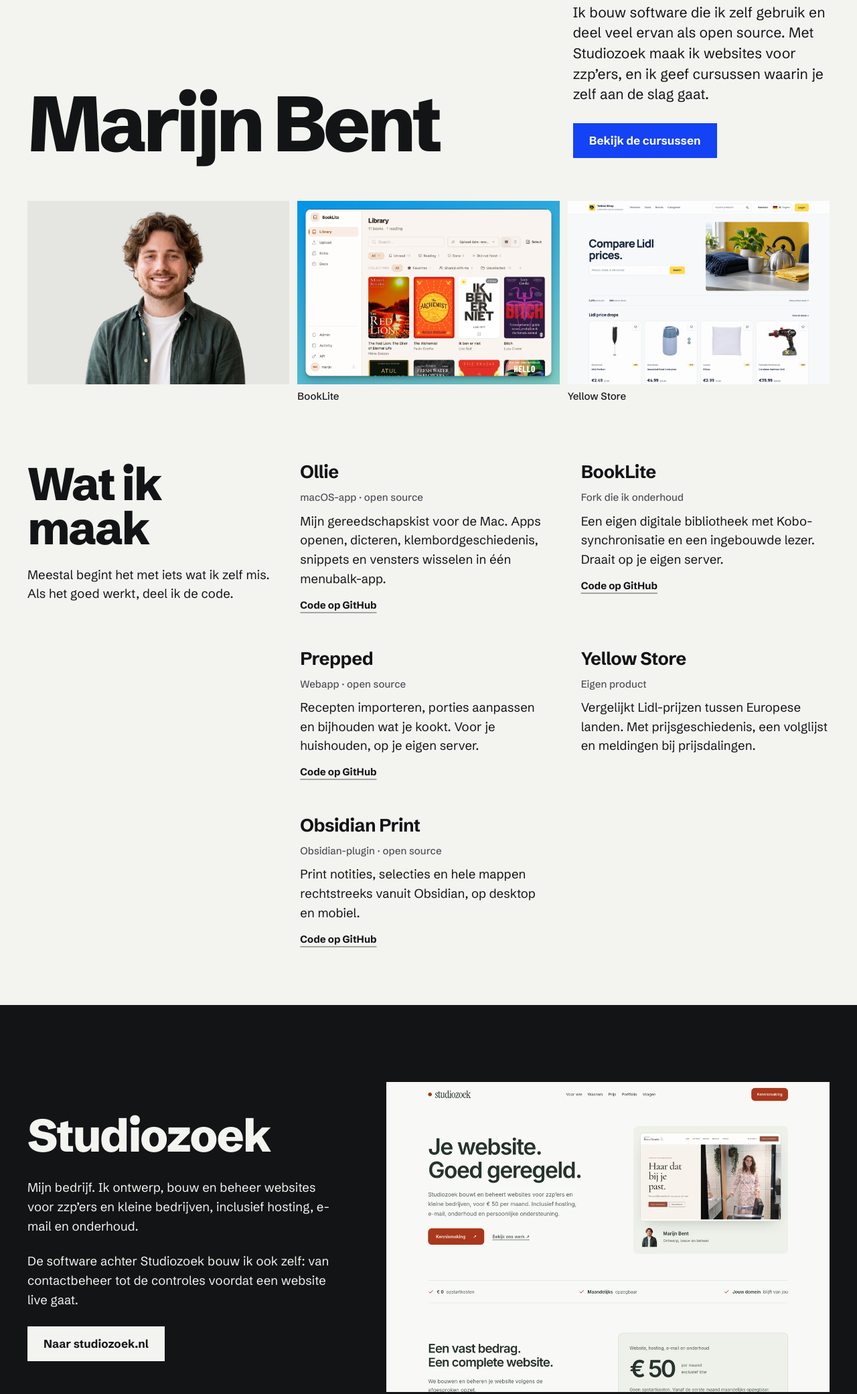
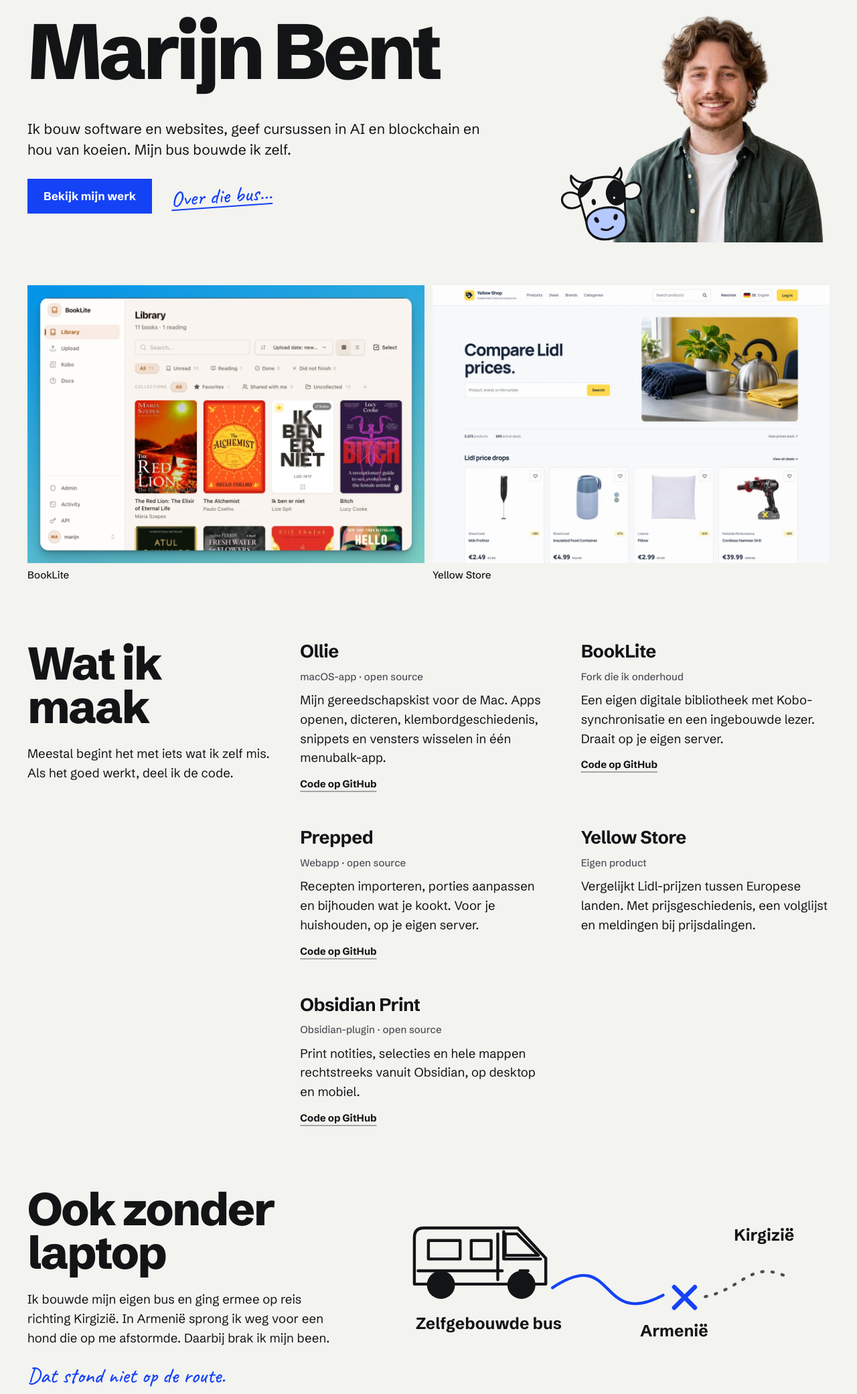
Before and after one commit to marijnbent/marijnbent, an Astro site: page / in a window 1280 px wide. Shown: the part 158-2240 px from the top of the page at 67% size. Built offline with nearby package versions, Linux system fonts and the light colour scheme; Astro itself is replaced by a stand-in of ours.

Commit message:
Geef het portfolio karakter met koe en busverhaal

```diff
--- /dev/null
+++ b/src/components/site/Cow.astro
@@ -0,0 +1,20 @@
+<div class="cow" data-cow>
+  <button type="button" class="cow-button" aria-label="Aai de koe" aria-pressed="false" hidden>
+    <img src="/cow.svg" width="180" height="160" alt="" />
+  </button>
+  <noscript><img src="/cow.svg" width="180" height="160" alt="Een getekende koe" /></noscript>
+  <span class="cow-reply scribble" role="status" aria-live="polite"></span>
+</div>
+<script>
+  for (const cow of document.querySelectorAll<HTMLElement>('[data-cow]')) {
+    const button = cow.querySelector<HTMLButtonElement>('button');
+    const reply = cow.querySelector<HTMLElement>('[role="status"]');
+    if (!button || !reply) continue;
+    button.hidden = false;
+    button.addEventListener('click', () => {
+      const happy = button.getAttribute('aria-pressed') !== 'true';
+      button.setAttribute('aria-pressed', String(happy));
+      reply.textContent = happy ? 'Boe.' : '';
+    });
+  }
+</script>
--- /dev/null
+++ b/src/components/site/VanRoute.astro
@@ -0,0 +1,13 @@
+<svg class="van-route" viewBox="0 0 600 280" role="img" aria-labelledby="van-route-title">
+  <title id="van-route-title">Een getekende bus. Reisplan: richting Kirgizië, onderbroken in Armenië.</title>
+  <g fill="none" stroke="currentColor" stroke-width="4" stroke-linecap="round" stroke-linejoin="round">
+    <path d="M38 135V72q0-13 13-13h127l38 41v35H38Z" fill="var(--ground)"/>
+    <path d="M159 64v37h50m-48-34h16l29 29h-45ZM57 76h43v25H57Zm58 0h27v25h-27Z"/>
+    <path d="M43 117h114m24 0h11M151 67v62"/>
+    <circle cx="74" cy="136" r="17" fill="var(--ink)"/><circle cx="183" cy="136" r="17" fill="var(--ink)"/>
+    <path d="M225 140c87-58 61 57 150 10" stroke="var(--accent)"/>
+    <path d="m390 139 28 28m0-28-28 28" stroke="var(--accent)" stroke-width="6"/>
+    <path d="M432 152c53-11 61-52 115-25" stroke="var(--soft)" stroke-dasharray="2 12"/>
+  </g>
+  <g font-family="Schibsted Grotesk, sans-serif" fill="currentColor" font-size="20" font-weight="700"><text x="40" y="196">Zelfgebouwde bus</text><text x="344" y="206">Armenië</text><text x="471" y="76">Kirgizië</text></g>
+</svg>
--- a/src/data/applications/genki.ts
+++ b/src/data/applications/genki.ts
@@ -17,7 +17,7 @@
       heading: 'I built a van.',
       paragraphs: [
         'I wanted to get better with my hands, so I converted a camper. I spent a lot of time figuring things out as I went.',
-        'I’ve travelled a lot. My last major trip was to Kyrgyzstan, where I broke my leg and had to change my plans.',
+        'I’ve travelled a lot. On a trip towards Kyrgyzstan, I broke my leg in Armenia while jumping away from a charging dog and had to change my plans.',
         'That’s part of why Genki interests me. I know what it’s like to be a long way from home when something goes wrong.',
       ],
       scene: 'camper',
--- a/src/layouts/SiteLayout.astro
+++ b/src/layouts/SiteLayout.astro
@@ -16,7 +16,7 @@
     <title>{title}</title>
     <meta name="description" content={description} />
     <link rel="canonical" href={canonical} />
-    <link rel="icon" href="/favicon.svg" type="image/svg+xml" />
+    <link rel="icon" href="/cow.svg" type="image/svg+xml" />
     <meta property="og:type" content="website" />
     <meta property="og:title" content={title} />
     <meta property="og:description" content={description} />
@@ -25,7 +25,7 @@
     <meta name="twitter:card" content="summary_large_image" />
     <link rel="preconnect" href="https://fonts.googleapis.com" />
     <link rel="preconnect" href="https://fonts.gstatic.com" crossorigin />
-    <link href="https://fonts.googleapis.com/css2?family=Schibsted+Grotesk:wght@400;500;700;800&display=swap" rel="stylesheet" />
+    <link href="https://fonts.googleapis.com/css2?family=Caveat:wght@500;700&family=Schibsted+Grotesk:wght@400;500;700;800&display=swap" rel="stylesheet" />
     {schema && <script type="application/ld+json" set:html={JSON.stringify(schema).replace(/</g, '\\u003c')} />}
     <script defer src="https://analytics.cowsandbytes.com/script.js" data-website-id="4effb6d5-fab0-4937-bdbc-3b3e6de7e0a5"></script>
   </head>
--- a/src/pages/index.astro
+++ b/src/pages/index.astro
@@ -3,6 +3,8 @@
 import { featuredWork, studiozoek } from '../data/work';
 import { courses, courseFacts } from '../data/courses';
 import { profile } from '../data/profile';
+import Cow from '../components/site/Cow.astro';
+import VanRoute from '../components/site/VanRoute.astro';
 const description = 'Marijn Bent bouwt software, deelt veel ervan als open source, maakt websites met Studiozoek en geeft praktische cursussen in AI en blockchain.';
 const schema = { '@context': 'https://schema.org', '@type': 'Person', '@id': 'https://marijnbent.nl/#person', name: profile.name, url: profile.website, email: profile.email, telephone: profile.phone, image: 'https://marijnbent.nl/images/site/marijn.webp', description, sameAs: [profile.github] };
 const sheet = featuredWork.filter(item => ['/booklite/', '/yellow-store/'].includes(item.href));
@@ -11,11 +13,11 @@
   <section class="hero wrap">
     <h1>Marijn Bent</h1>
     <div class="hero-intro">
-      <p>Ik bouw software die ik zelf gebruik en deel veel ervan als open source. Met Studiozoek maak ik websites voor zzp’ers, en ik geef cursussen waarin je zelf aan de slag gaat.</p>
-      <a class="button" href="/cursussen/">Bekijk de cursussen</a>
+      <p>Ik bouw software en websites, geef cursussen in AI en blockchain en hou van koeien. Mijn bus bouwde ik zelf.</p>
+      <div class="actions"><a class="button" href="#werk">Bekijk mijn werk</a><a class="scribble story-link" href="#buiten">Over die bus…</a></div>
     </div>
+    <div class="hero-person"><img src="/images/site/marijn.webp" alt="Marijn Bent" width="460" height="460" fetchpriority="high" /><Cow /></div>
     <ul class="sheet" aria-label="Werk in beeld">
-      <li class="sheet-portrait"><img src="/images/site/marijn.webp" alt="Portret van Marijn Bent" width="460" height="460" fetchpriority="high" /></li>
       {sheet.map(item => item.image && (
         <li><a href={item.href}><img class="shot" src={item.image.src} alt={item.image.alt} width={item.image.width} height={item.image.height} /><span>{item.name}</span></a></li>
       ))}
@@ -37,6 +39,15 @@
         </li>
       ))}
     </ul>
+  </section>
+
+  <section class="outside wrap" id="buiten">
+    <div class="outside-story">
+      <h2>Ook zonder laptop</h2>
+      <p>Ik bouwde mijn eigen bus en ging ermee op reis richting Kirgizië. In Armenië sprong ik weg voor een hond die op me afstormde. Daarbij brak ik mijn been.</p>
+      <p class="scribble">Dat stond niet op de route.</p>
+    </div>
+    <VanRoute />
   </section>
 
   <section class="studio" id="studiozoek">
--- a/src/styles/site.css
+++ b/src/styles/site.css
@@ -231,12 +231,14 @@
 
 .hero h1 {
   grid-column: 1 / 9;
-  align-self: end;
+  align-self: center;
 }
 
 .hero-intro {
-  grid-column: 9 / 13;
-  align-self: end;
+  grid-column: 1 / 8;
+  grid-row: 2;
+  align-self: start;
+  margin-top: 28px;
   display: grid;
   gap: 28px;
   justify-items: start;
@@ -250,21 +252,9 @@
 .sheet {
   grid-column: 1 / -1;
   display: grid;
-  grid-template-columns: repeat(3, minmax(0, 1fr));
+  grid-template-columns: repeat(2, minmax(0, 1fr));
   gap: 12px;
   margin-top: clamp(40px, 5vw, 72px);
-}
-
-.sheet-portrait {
-  background: var(--tone);
-  aspect-ratio: 10 / 7;
-}
-
-.sheet-portrait img {
-  width: 100%;
-  height: 100%;
-  object-fit: contain;
-  object-position: 50% 100%;
 }
 
 .sheet a {
@@ -716,6 +706,94 @@
   color: var(--accent);
 }
 
+.scribble {
+  font-family: "Caveat", cursive;
+  font-size: clamp(1.7rem, 1.3rem + 0.9vw, 2.25rem);
+  font-weight: 500;
+  line-height: 1.1;
+  color: var(--accent);
+}
+
+.story-link {
+  display: inline-block;
+  transform: rotate(-4deg);
+  text-decoration: underline;
+  text-decoration-thickness: 2px;
+  text-underline-offset: 5px;
+}
+
+.hero-person {
+  grid-column: 9 / 13;
+  grid-row: 1 / 3;
+  position: relative;
+  align-self: end;
+  margin-left: 24px;
+}
+
+.hero-person > img {
+  width: 100%;
+  max-height: 420px;
+  object-fit: contain;
+  object-position: bottom;
+}
+
+.cow {
+  position: absolute;
+  bottom: -12px;
+  left: -48px;
+  width: 140px;
+}
+
+.cow-button {
+  appearance: none;
+  border: 0;
+  padding: 0;
+  background: transparent;
+  cursor: pointer;
+  width: 100%;
+  transform: rotate(-9deg);
+  transition: transform 180ms ease;
+  -webkit-tap-highlight-color: transparent;
+}
+
+.cow-button img {
+  width: 100%;
+}
+
+.cow-button:hover,
+.cow-button[aria-pressed="true"] {
+  transform: rotate(8deg) translateY(-6px);
+}
+
+.cow-reply {
+  position: absolute;
+  left: 100%;
+  top: 4px;
+  transform: rotate(6deg);
+}
+
+.outside {
+  padding-top: var(--section);
+  display: grid;
+  grid-template-columns: minmax(0, 5fr) minmax(0, 7fr);
+  gap: clamp(32px, 5vw, 80px);
+  align-items: center;
+}
+
+.outside-story {
+  display: grid;
+  gap: 24px;
+}
+
+.van-route {
+  width: 100%;
+  height: auto;
+}
+
+.van-route text {
+  font-size: 22px;
+}
+
 @media (prefers-reduced-motion: reduce) {
   html {
     scroll-behavior: auto;
@@ -728,13 +806,18 @@
 }
 
 @media (max-width: 1080px) {
-  .hero h1,
   .hero-intro {
-    grid-column: 1 / -1;
+    grid-column: 1 / 9;
+    margin-top: 24px;
+    max-width: 36rem;
   }
-  .hero-intro {
-    margin-top: 32px;
-    max-width: 36rem;
+  .hero-person {
+    grid-column: 9 / 13;
+    margin-left: 0;
+  }
+  .cow {
+    width: 100px;
+    left: -30px;
   }
   .work-head,
   .index,
@@ -763,6 +846,26 @@
 }
 
 @media (max-width: 760px) {
+  .hero h1, .hero-intro {
+    grid-column: 1 / -1;
+  }
+  .hero-person {
+    grid-column: 1 / -1;
+    grid-row: 3;
+    width: min(100%, 340px);
+    justify-self: center;
+    margin-top: 32px;
+  }
+  .cow {
+    left: 0;
+    width: 115px;
+  }
+  .sheet {
+    margin-top: 32px;
+  }
+  .outside {
+    grid-template-columns: minmax(0, 1fr);
+  }
   .bar {
     flex-wrap: wrap;
     gap: 12px 20px;
@@ -779,11 +882,6 @@
   .sheet {
     grid-template-columns: repeat(2, minmax(0, 1fr));
     gap: 16px 10px;
-  }
-  .sheet-portrait {
-    grid-column: 1 / -1;
-    grid-row: auto;
-    aspect-ratio: 4 / 3;
   }
   .index,
   .studio-grid,
```
Also changed, not shown: docs/application-pages-maintenance.md (+1 -1 lines), docs/application-pages.md (+1 -1 lines), docs/site-imagery.md (+8 -0 lines), public/cow.svg (added).
